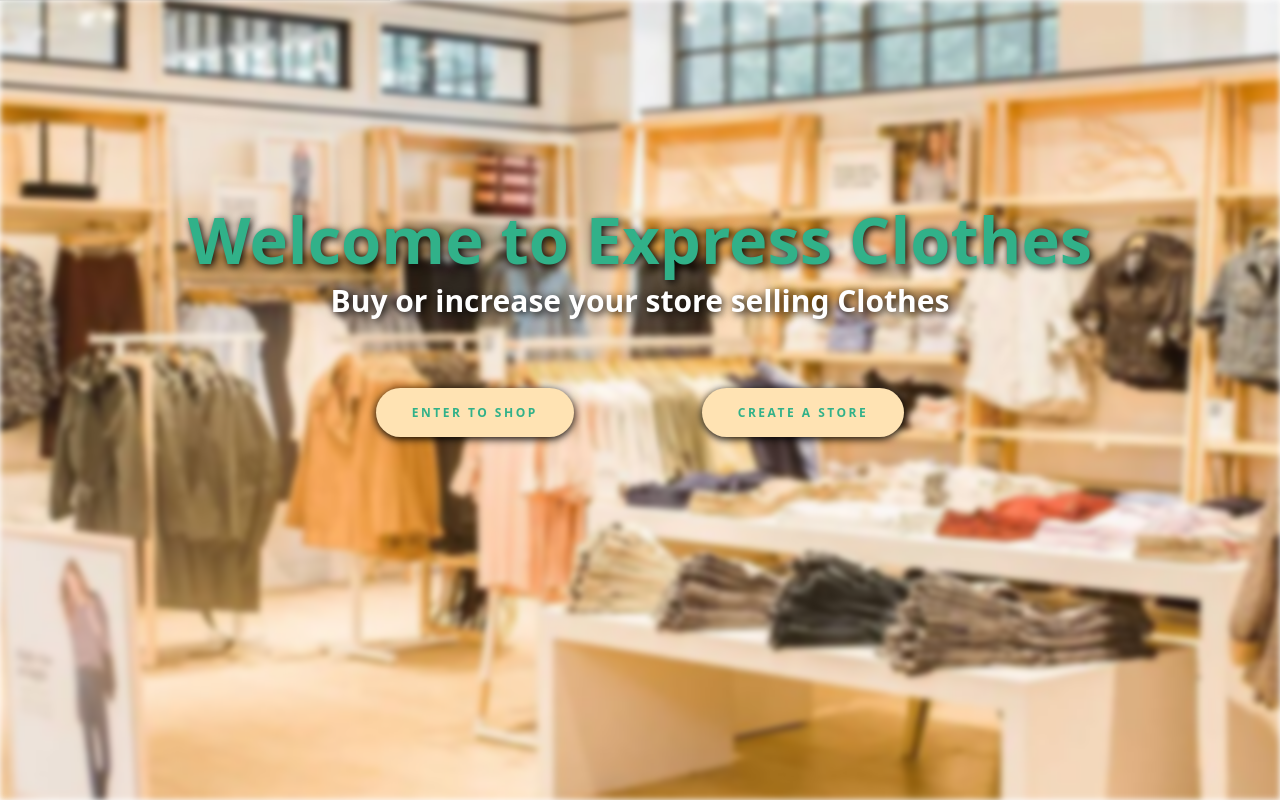
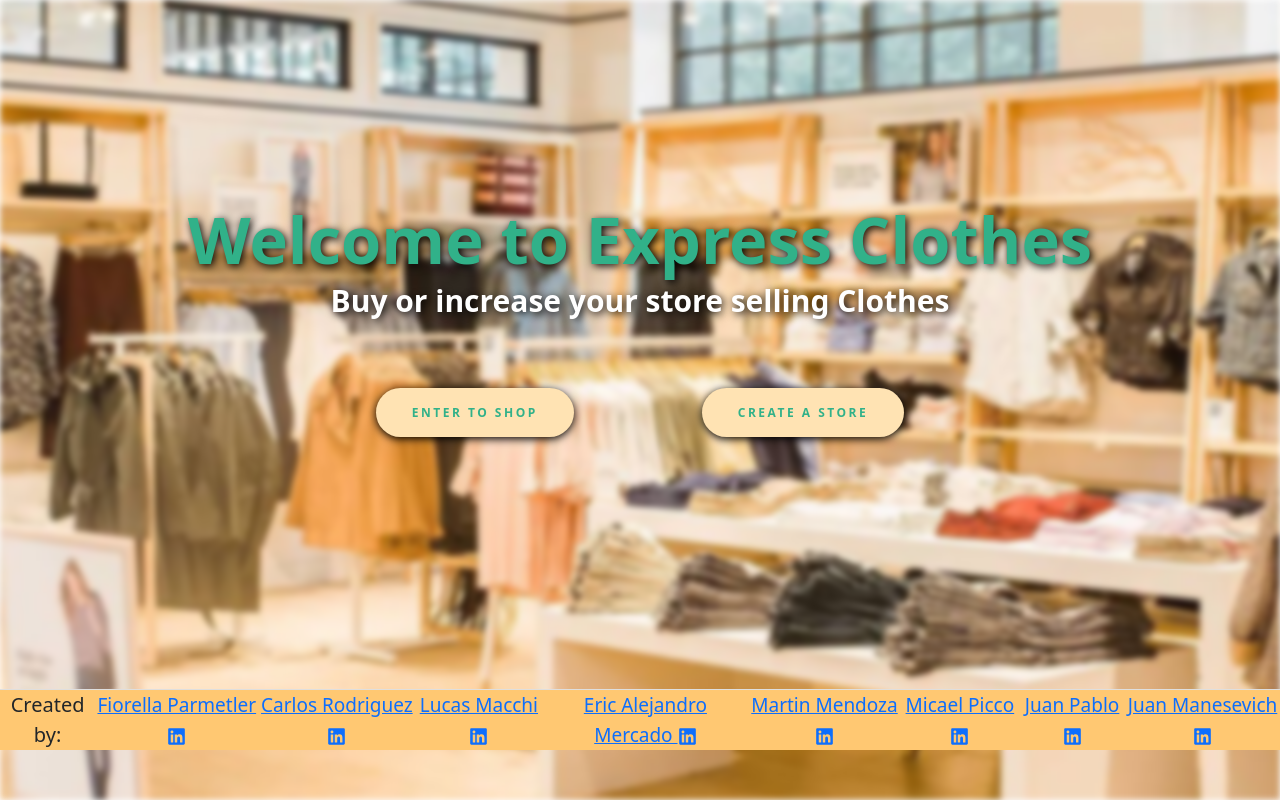
Before and after one commit to Carsefer/PF-Clothes-Client, a React (Create React App) app in the folder CLIENT/: page / in a window 1280 px wide. Built offline with nearby package versions, Linux system fonts and the light colour scheme.

Commit message:
Update Footer.jsx

```diff
--- a/CLIENT/src/components/Footer/Footer.jsx
+++ b/CLIENT/src/components/Footer/Footer.jsx
@@ -4,7 +4,7 @@ import "./Footer.css";
 
 const Footer = () => {
   return (
-    <footer className="footer1">
+    <footer className="footer">
       <span>Created by: </span>
       <div>
         <a className="text" href="https://www.linkedin.com/in/fiorella-parmetler-63632424a/" target="_blank">
```
